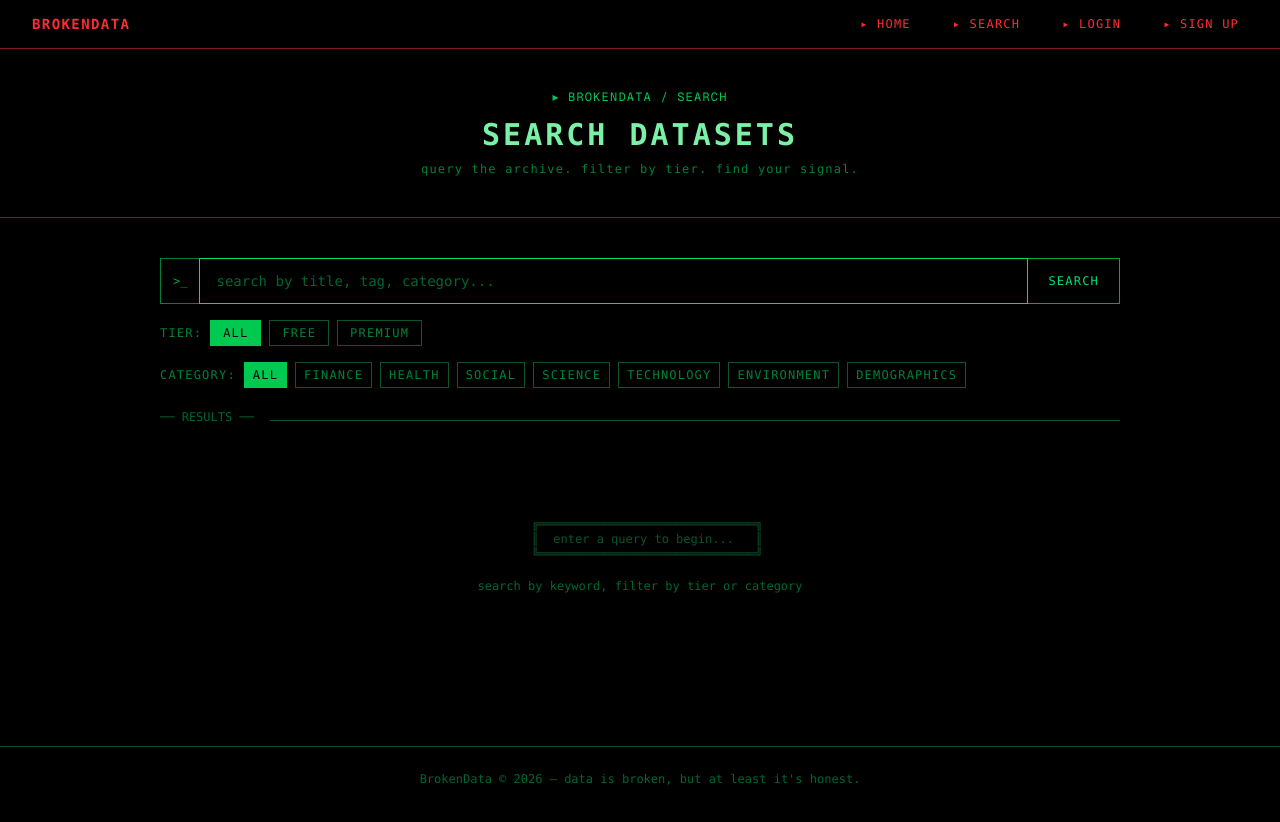
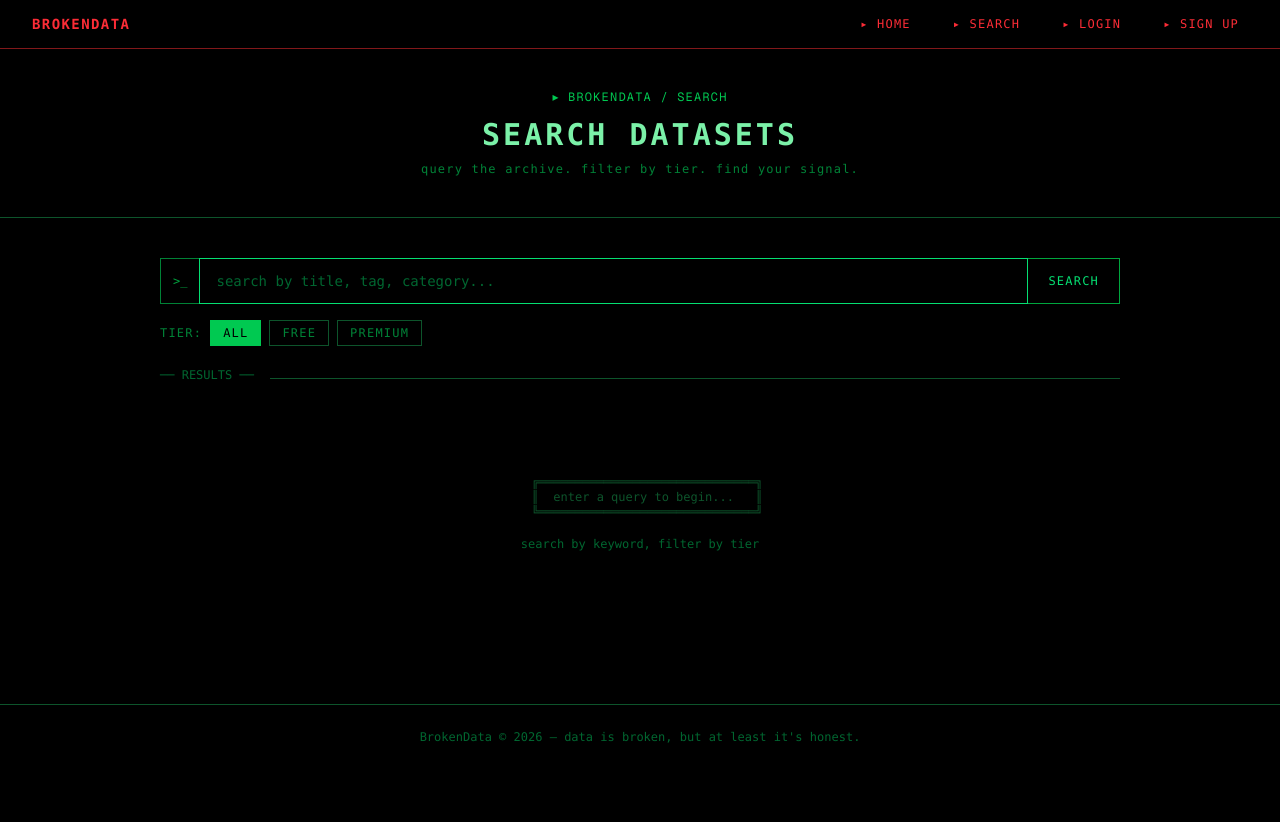
Before and after one commit to weibah/Data-Leak-site-PUBLIC-, a Next.js app: page /search in a window 1280 px wide. Shown: the top 822 px of the page. Built offline with nearby package versions, Linux system fonts and the light colour scheme.

Commit message:
feat: remove category filter from search page

```diff
--- a/src/app/search/page.tsx
+++ b/src/app/search/page.tsx
@@ -17,19 +17,16 @@ interface Dataset {
   createdAt: Date | null;
 }
 
-const CATEGORIES = ["All", "Finance", "Health", "Social", "Science", "Technology", "Environment", "Demographics"];
-
 export default function SearchPage() {
   const [query, setQuery] = useState("");
   const [tier, setTier] = useState("all");
-  const [category, setCategory] = useState("");
   const [results, setResults] = useState<Dataset[] | null>(null);
   const [loading, setLoading] = useState(false);
   const [error, setError] = useState("");
   const [searched, setSearched] = useState(false);
 
   const runSearch = useCallback(
-    async (q: string, t: string, cat: string) => {
+    async (q: string, t: string) => {
       setLoading(true);
       setError("");
       setSearched(true);
@@ -37,7 +34,6 @@ export default function SearchPage() {
         const params = new URLSearchParams();
         if (q) params.set("q", q);
         if (t !== "all") params.set("tier", t);
-        if (cat && cat !== "All") params.set("category", cat);
 
         const res = await fetch(`/api/search?${params.toString()}`);
         if (!res.ok) throw new Error("Search failed");
@@ -55,17 +51,12 @@ export default function SearchPage() {
 
   const handleSubmit = (e: React.FormEvent) => {
     e.preventDefault();
-    runSearch(query, tier, category);
+    runSearch(query, tier);
   };
 
   const handleTierChange = (newTier: string) => {
     setTier(newTier);
-    if (searched) runSearch(query, newTier, category);
-  };
-
-  const handleCategoryChange = (newCat: string) => {
-    setCategory(newCat);
-    if (searched) runSearch(query, tier, newCat);
+    if (searched) runSearch(query, newTier);
   };
 
   return (
@@ -134,29 +125,6 @@ export default function SearchPage() {
                 </button>
               ))}
             </div>
-
-            {/* Category filter */}
-            <div className="flex items-center gap-2 flex-wrap">
-              <span className="text-green-700 text-xs font-mono uppercase tracking-widest">Category:</span>
-              {CATEGORIES.map((cat) => {
-                const val = cat === "All" ? "" : cat;
-                const active = category === val;
-                return (
-                  <button
-                    key={cat}
-                    type="button"
-                    onClick={() => handleCategoryChange(val)}
-                    className={`text-xs font-mono px-2 py-1 border uppercase tracking-widest transition-colors ${
-                      active
-                        ? "border-green-500 bg-green-500 text-black"
-                        : "border-green-900 text-green-700 hover:border-green-600 hover:text-green-400"
-                    }`}
-                  >
-                    {cat}
-                  </button>
-                );
-              })}
-            </div>
           </div>
         </form>
 
@@ -188,7 +156,7 @@ export default function SearchPage() {
   ╚══════════════════════════════╝`}
             </pre>
             <p className="text-green-800 text-xs font-mono">
-              search by keyword, filter by tier or category
+              search by keyword, filter by tier
             </p>
           </div>
         )}
```
